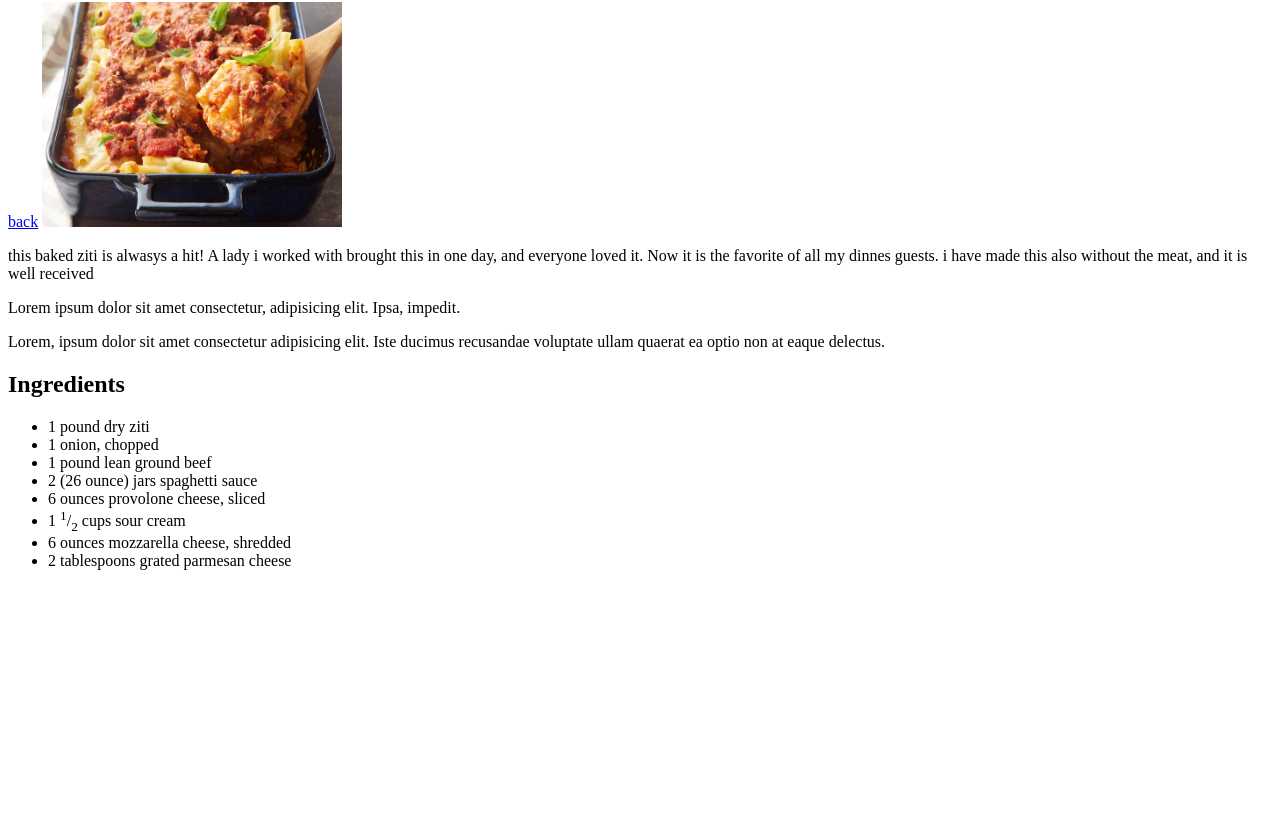
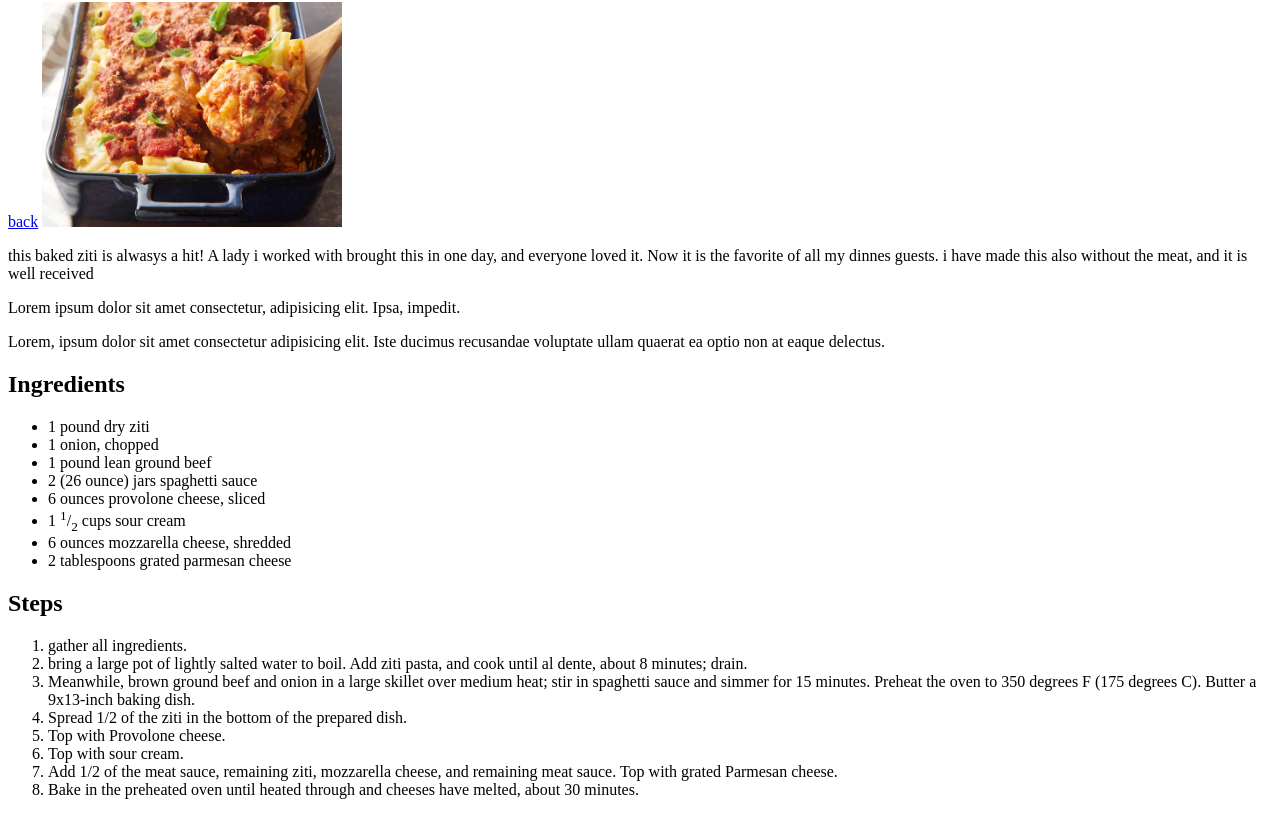
Before and after one commit to nsyafantrin/odin-recipes, a plain HTML site: page recipes/baked-ziti.html in a window 1280 px wide. Shown: the part 78-893 px from the top of the page. Before the commit the page ends 800 px from the top, so only its background shows below. Drawn offline with Linux system fonts and the light colour scheme.

Commit message:
add steps recipes after ingredients.

```diff
--- a/recipes/baked-ziti.html
+++ b/recipes/baked-ziti.html
@@ -23,5 +23,16 @@
         <li>6 ounces mozzarella cheese, shredded</li>
         <li>2 tablespoons grated parmesan cheese</li>
     </ul>
+    <h2>Steps</h2>
+    <ol>
+        <li>gather all ingredients.</li>
+        <li>bring a large pot of lightly salted water to boil. Add ziti pasta, and cook until al dente, about 8 minutes; drain.</li>
+        <li>Meanwhile, brown ground beef and onion in a large skillet over medium heat; stir in spaghetti sauce and simmer for 15 minutes. Preheat the oven to 350 degrees F (175 degrees C). Butter a 9x13-inch baking dish.</li>
+        <li>Spread 1/2 of the ziti in the bottom of the prepared dish.</li>
+        <li>Top with Provolone cheese.</li>
+        <li>Top with sour cream.</li>
+        <li>Add 1/2 of the meat sauce, remaining ziti, mozzarella cheese, and remaining meat sauce. Top with grated Parmesan cheese.</li>
+        <li>Bake in the preheated oven until heated through and cheeses have melted, about 30 minutes.</li>
+    </ol>
 </body>
 </html>
```
